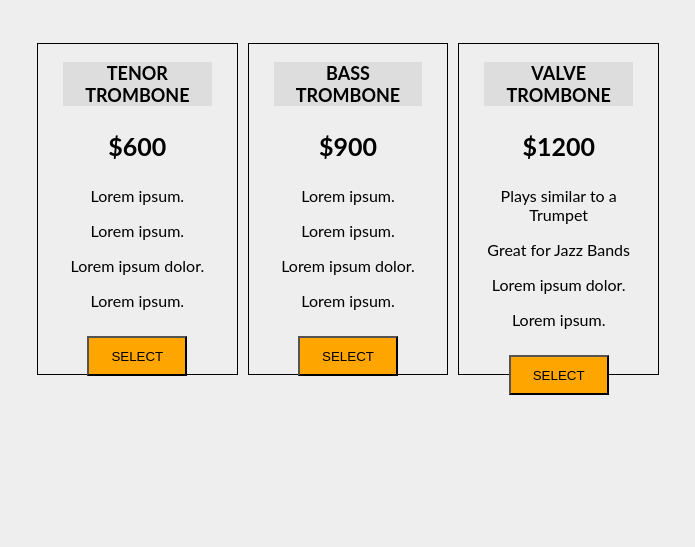
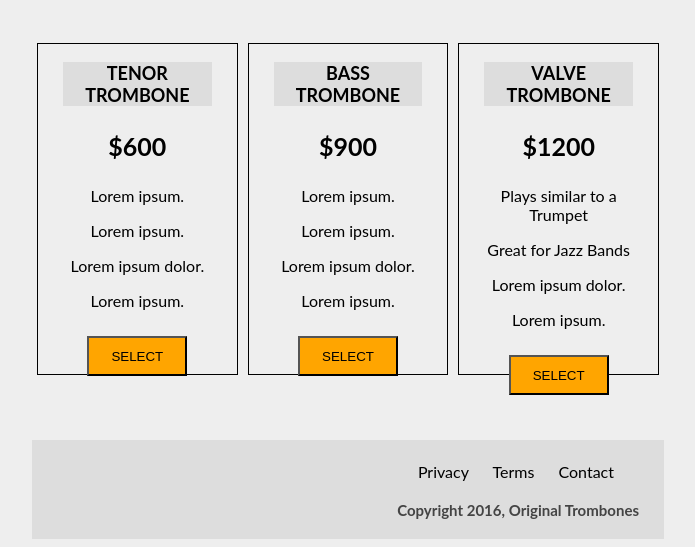
Before and after one commit to daniellima0/Product-Landing-Page, a plain HTML site: page index.html in a window 1280 px wide. Shown: the part 1133-1680 px from the top of the page, without its empty margins (292-987 px from the left). Before the commit the page ends 1581 px from the top, so only its background shows below. Drawn offline with Linux system fonts and the light colour scheme.

Commit message:
Add footer style

```diff
--- a/index.html
+++ b/index.html
@@ -112,13 +112,16 @@
 
     <!-- Footer -->
     <footer>
+        <div class="footer-links">
+            <a href="#" class="footer-link">Privacy</a>
+            <a href="#" class="footer-link">Terms</a>
+            <a href="#" class="footer-link">Contact</a>
+        </div>
 
+        <div id="copyright">
+            <h4>Copyright 2016, Original Trombones</h4>
+        </div>
     </footer>
 </body>
 
 </html>
-
-<!--
-    - User Story #5: When I click a .nav-link button in the nav element, I am taken to the corresponding section of the landing page.
-    -
--->
--- a/style.css
+++ b/style.css
@@ -14,6 +14,13 @@ h1 {
 h2 {
     font-size: 17px;
     font-weight: 200;
+}
+
+footer {
+    background-color: #ddd;
+    width: 50%;
+    height: auto;
+    margin: auto;
 }
 
 /* ------------------------------ */
@@ -126,11 +133,32 @@ h2 {
     font-size: 25px;
 }
 
+.footer-links {
+    text-align: right;
+    margin: 22px 30px 0px 0px;
+    padding-left: auto 10px auto 10px;
+}
+
+.footer-link {
+    margin: auto 20px auto auto;
+    text-decoration: none;
+    color: black;
+}
+
+#copyright {
+    text-align: right;
+    margin-right: 25px;
+    color: #444;
+    font-weight: 200;
+    font-size: 15px;
+}
+
 @media (max-width: 100px) {
      /* CSS Rules */
 }
 
 /* Query:
     - How to make the header cover the page when I'm scrolling?
-    - How to stretch the gray background on the boards
+    - How to stretch the gray background on the boards?
+    - How to bring the footer links and the copyright section together?
 */
```
